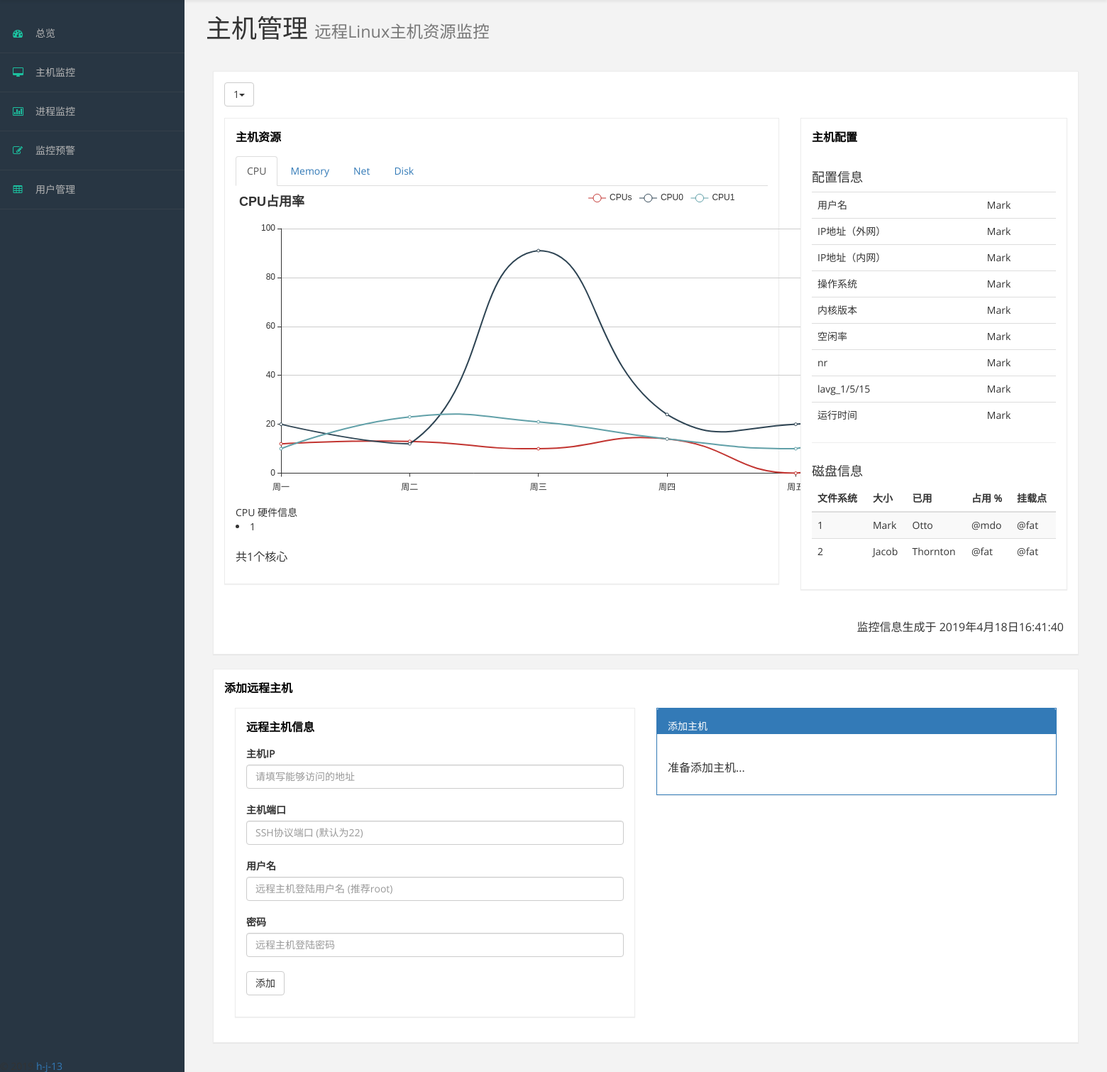
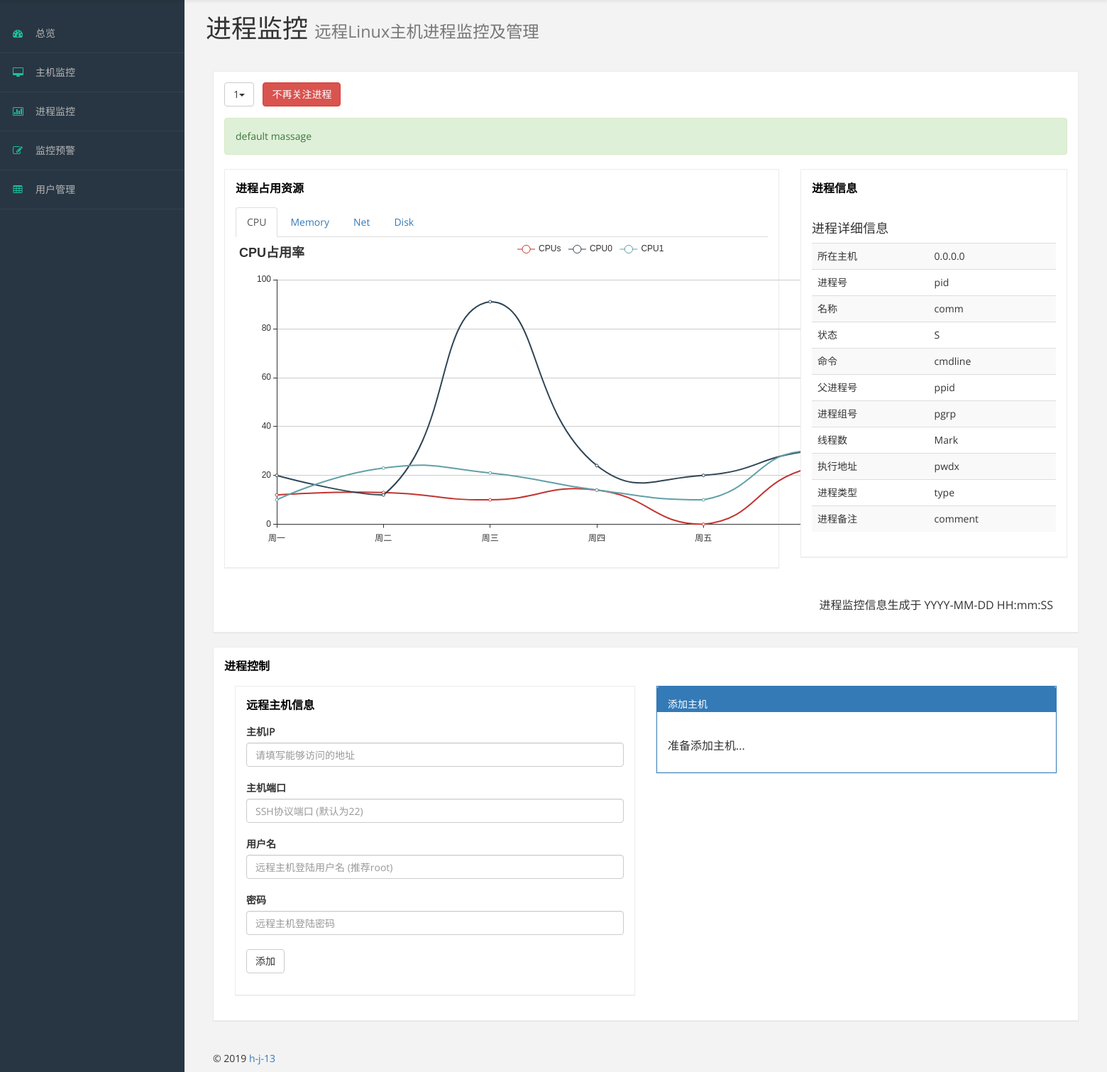
Before and after one commit to Watch-Dogs-HIT/Watch_Dogs-Server, a Python web app: template templates/process.html in a window 1560 px wide. Shown: the part 60-1570 px from the top of the page at 71% size. Run offline with Jinja, Linux system fonts and the light colour scheme; the template is opened without the code that fills it, so the values that code supplies are empty.

Commit message:
init : process page

```diff
--- a/templates/process.html
+++ b/templates/process.html
@@ -77,8 +77,8 @@
     </nav>
     <!-- /. NAV SIDE  -->
     <div id="page-wrapper">
-        <h1 class="page-header">主机管理
-            <small>远程Linux主机资源监控</small>
+        <h1 class="page-header">进程监控
+            <small>远程Linux主机进程监控及管理</small>
         </h1>
         <div id="page-inner">
             <div class="row">
@@ -87,21 +87,24 @@
                         <div class="panel-heading">
                             <div class="btn-group">
                                 <button data-toggle="dropdown" class="btn btn-default dropdown-toggle"
-                                        aria-expanded="false" id="host_select_btn">1<span class="caret"></span></button>
-                                <ul class="dropdown-menu" id="host_select_id">
+                                        aria-expanded="false" id="process_select_btn">1<span class="caret"></span>
+                                </button>
+                                <ul class="dropdown-menu" id="process_select_id">
                                     <li><a href="">1</a></li>
-                                    <li><a href="">2</a></li>
-                                    <li><a href="">3</a></li>
-                                    <li><a href="">4</a></li>
                                 </ul>
                             </div>
+                            &nbsp;
+                            <a href="#" class="btn btn-danger" id="delete_process_btn">不再关注进程</a>
                         </div>
                         <div class="panel-body">
+                            <div id="process_status" class="alert alert-success">
+                                default massage
+                            </div>
                             <div class="row">
                                 <div class="col-md-8">
                                     <div class="panel panel-default">
                                         <div class="panel-heading">
-                                            主机资源
+                                            进程占用资源
                                         </div>
                                         <div class="panel-body">
                                             <ul class="nav nav-tabs">
@@ -116,22 +119,16 @@
                                             </ul>
                                             <div class="tab-content">
                                                 <div class="tab-pane fade active in" id="CPU">
-                                                    <div id="cpu_graph" style="width: 1200px;height:450px;"></div>
-                                                    <ui id="cpu_info">CPU 硬件信息</ui>
-                                                    <li>1</li>
-                                                    <p>共<span id="cpu_cores_num">1</span>个核心</p>
+                                                    <div id="cpu_graph" style="width: 1000px;height:450px;"></div>
                                                 </div>
                                                 <div class="tab-pane fade in" id="Memory">
-                                                    <div id="mem_graph" style="width: 1200px;height:450px;"></div>
-                                                    <p>总内存大小 : <span id="mem_max_size">1</span> MB</p>
+                                                    <div id="mem_graph" style="width: 1000px;height:450px;"></div>
                                                 </div>
                                                 <div class="tab-pane fade in" id="Net">
-                                                    <div id="io_graph" style="width: 1200px;height:450px;"></div>
-                                                    <p>默认网卡设备 : <span id="net_device">1</span></p>
+                                                    <div id="io_graph" style="width: 1000px;height:450px;"></div>
                                                 </div>
                                                 <div class="tab-pane fade in" id="Disk">
-                                                    <div id="net_graph" style="width: 1200px;height:450px;"></div>
-                                                    <p>总磁盘空间 : <span id="disk_size">1</span> GB</p>
+                                                    <div id="net_graph" style="width: 1000px;height:450px;"></div>
                                                 </div>
                                             </div>
 
@@ -141,81 +138,59 @@
                                 <div class="col-md-4">
                                     <div class="panel panel-default">
                                         <div class="panel-heading">
-                                            主机配置
+                                            进程信息
                                         </div>
 
                                         <div class="panel-body">
-                                            <h4>配置信息</h4>
+                                            <h4>进程详细信息</h4>
                                             <div class="table-responsive">
-                                                <table class="table">
+                                                <table class="table table-striped">
                                                     <thead>
                                                     </thead>
                                                     <tbody>
                                                     <tr>
-                                                        <td>用户名</td>
+                                                        <td>所在主机</td>
+                                                        <td>0.0.0.0</td>
+                                                    </tr>
+                                                    <tr>
+                                                        <td>进程号</td>
+                                                        <td>pid</td>
+                                                    </tr>
+                                                    <tr>
+                                                        <td>名称</td>
+                                                        <td>comm</td>
+                                                    </tr>
+                                                    <tr>
+                                                        <td>状态</td>
+                                                        <td>S</td>
+                                                    </tr>
+                                                    <tr>
+                                                        <td>命令</td>
+                                                        <td>cmdline</td>
+                                                    </tr>
+                                                    <tr>
+                                                        <td>父进程号</td>
+                                                        <td>ppid</td>
+                                                    </tr>
+                                                    <tr>
+                                                        <td>进程组号</td>
+                                                        <td>pgrp</td>
+                                                    </tr>
+                                                    <tr>
+                                                        <td>线程数</td>
                                                         <td>Mark</td>
                                                     </tr>
                                                     <tr>
-                                                        <td>IP地址（外网）</td>
-                                                        <td>Mark</td>
+                                                        <td>执行地址</td>
+                                                        <td>pwdx</td>
                                                     </tr>
                                                     <tr>
-                                                        <td>IP地址（内网）</td>
-                                                        <td>Mark</td>
+                                                        <td>进程类型</td>
+                                                        <td>type</td>
                                                     </tr>
                                                     <tr>
-                                                        <td>操作系统</td>
-                                                        <td>Mark</td>
-                                                    </tr>
-                                                    <tr>
-                                                        <td>内核版本</td>
-                                                        <td>Mark</td>
-                                                    </tr>
-                                                    <tr>
-                                                        <td>空闲率</td>
-                                                        <td>Mark</td>
-                                                    </tr>
-                                                    <tr>
-                                                        <td>nr</td>
-                                                        <td>Mark</td>
-                                                    </tr>
-                                                    <tr>
-                                                        <td>lavg_1/5/15</td>
-                                                        <td>Mark</td>
-                                                    </tr>
-                                                    <tr>
-                                                        <td>运行时间</td>
-                                                        <td>Mark</td>
-                                                    </tr>
-                                                    </tbody>
-                                                </table>
-                                                <hr/>
-                                                <h4>磁盘信息</h4>
-                                                <div class="table-responsive">
-                                                    <table class="table table-striped">
-                                                        <thead>
-                                                        <tr>
-                                                            <th>文件系统</th>
-                                                            <th>大小</th>
-                                                            <th>已用</th>
-                                                            <th>占用 %</th>
-                                                            <th>挂载点</th>
-                                                        </tr>
-                                                        </thead>
-                                                        <tbody>
-                                                        <tr>
-                                                            <td>1</td>
-                                                            <td>Mark</td>
-                                                            <td>Otto</td>
-                                                            <td>@mdo</td>
-                                                            <td>@fat</td>
-                                                        </tr>
-                                                        <tr>
-                                                            <td>2</td>
-                                                            <td>Jacob</td>
-                                                            <td>Thornton</td>
-                                                            <td>@fat</td>
-                                                            <td>@fat</td>
+                                                        <td>进程备注</td>
+                                                        <td>comment</td>
                                                     </tr>
                                                     </tbody>
                                                 </table>
@@ -225,18 +200,18 @@
                                     </div>
                                 </div>
                             </div>
-                                <p class="pull-right" style="margin-right:20px">&nbsp;&nbsp;监控信息生成于&nbsp;<span
-                                        id="record_time">2019年4月18日16:41:40</span></p>
+                            <p class="pull-right" style="margin-right:20px">&nbsp;&nbsp;进程监控信息生成于&nbsp;<span
+                                    id="record_time">YYYY-MM-DD HH:mm:SS</span></p>
                         </div>
                     </div>
 
                 </div>
             </div>
-
+            <div class="row">
                 <div class="col-md-12">
                     <div class="panel panel-default">
                         <div class="panel-heading">
-                            添加远程主机
+                            进程控制
                         </div>
                         <div class="panel-body">
                             <div class="col-md-6">
@@ -279,17 +254,15 @@
                     </div>
                 </div>
             </div>
-        </div>
-    </div>
-</div>
-
             <footer>
                 <p>&copy; 2019 <a href="https://github.com/h-j-13" target="_blank" title="侯捷">h-j-13</a>
                 </p>
             </footer>
         </div>
+    </div>
     <!-- /. PAGE WRAPPER  -->
 </div>
+
 
 <!-- /. WRAPPER  -->
 <!-- JS Scripts-->
```
Lines whose indentation alone changed are shown as unchanged.
